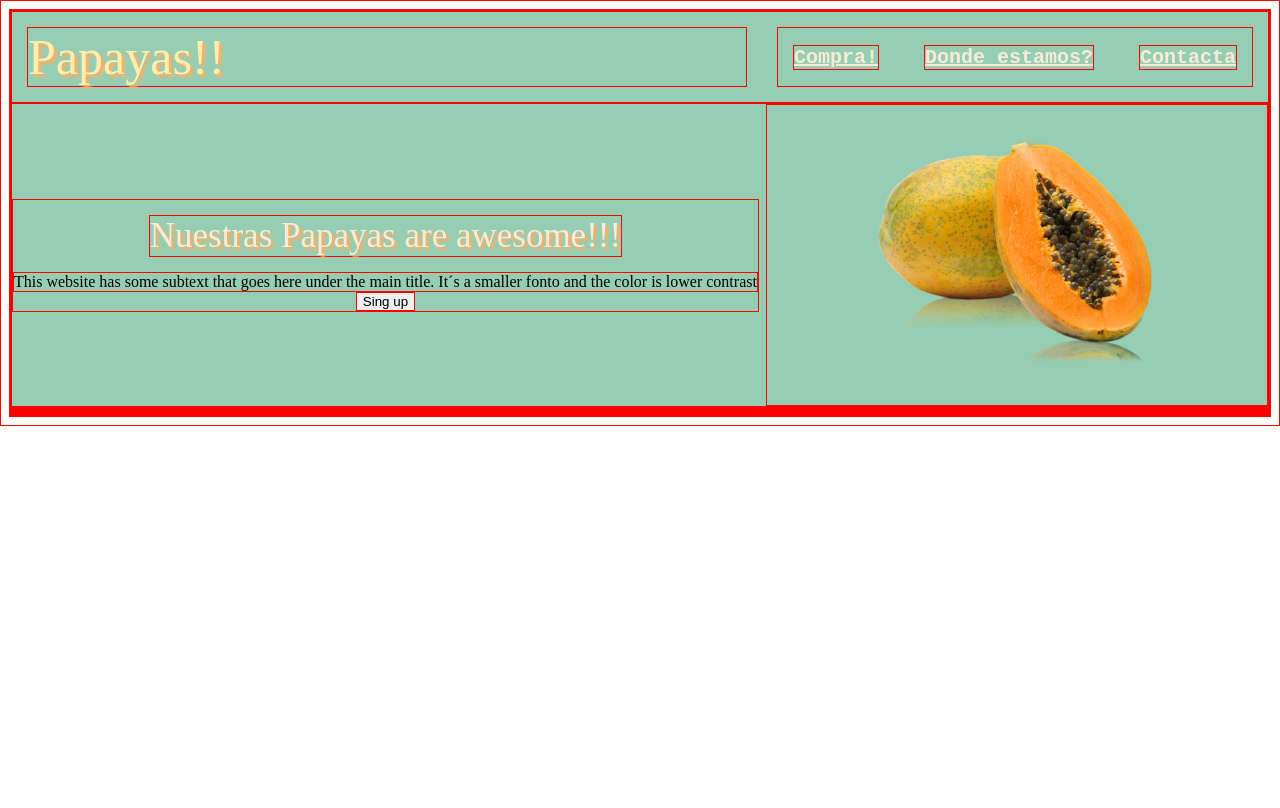
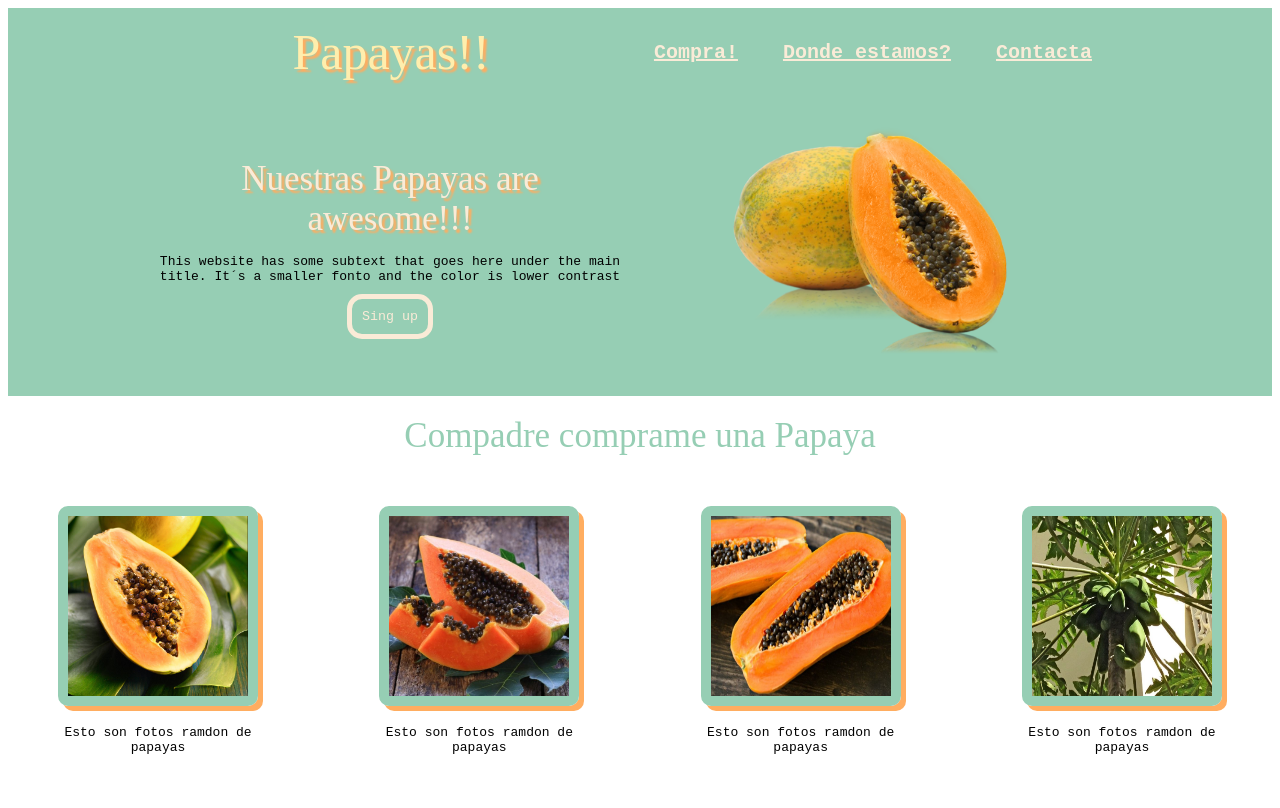
Before and after one commit to Gaelyazmara/Landing-Page-2, a plain HTML site: page index.html in a window 1280 px wide. Drawn offline with Linux system fonts and the light colour scheme; a web font is replaced by a local one.

Commit message:
Finalizada div class Information

```diff
--- a/Style.css
+++ b/Style.css
@@ -1,7 +1,9 @@
- *{border: solid red 1px}
+  {border: solid red 1px}
 
-
-
+* {
+    font-family: monospace;
+    box-sizing: border-box;
+}
 
 
 /* Main css */
@@ -9,49 +11,93 @@
 .Header, .Hero {
     display: flex;
     background-color: #96CEB4;
+    padding:0px 150px;
+
 }
 .Logo, .Main-text {
     font-family: 'Wendy One';
     color: #FFEEAD ;
     text-shadow: 3px 3px 2px #FFAD60;
-
-    Margin: 15px;
+        Margin: 15px;
 }
-
 .Logo {
     font-size: 50px;
     flex: 1;
+    text-align:center;
 }
 .Main-text {
     font-size: 35px;
     color:antiquewhite;
     text-align: center;
 }
-
 .Links, a{
     display: flex;
     align-items: center;
     gap: 15px;
-    font-family: monospace;
     color:antiquewhite;
     font-size: 20px;
     font-weight: 800;
     margin: 15px;
 }
-
 .Hero {
     display: flex;
     justify-content: space-between;
     align-items: center;
-}
+    }
 .Left {
     display: flex;
     flex-direction: column;
     justify-items: center;
     align-items: center;
-}
+    text-align: center;
+    }
 .Papaya {
     height: 300px;
     padding-left: 100px;
     padding-right: 100px;
 }
+.buttonpapaya {
+    padding: 10px;
+    background-color: transparent;
+    border:solid antiquewhite 5px;
+    border-radius: 15px;
+    color: antiquewhite;
+    margin-top:10px ;
+    margin-bottom: 10px;
+}
+
+/* Information css */
+
+.Container {
+    display: flex;
+    flex-wrap: wrap;
+    justify-content:space-between;
+    padding: 50px;
+    gap: 30px;
+}
+.Informationheader {
+    font-family:'Wendy One' ;
+    color: #96CEB4;
+    font-size: 35px;
+    text-align: center;
+    margin-top: 20px;
+}
+.Papayas {
+width: 200px;
+height: 200px;
+border: #96CEB4 solid 10px;
+border-radius: 10px;
+box-shadow: #FFAD60 5px 5px 0px;
+}
+
+.Pequeñotexto {
+    width: 200px;
+    padding-top: 15px;
+    text-align: center;
+}
+
+/* Quote css */
+
+.Quote {
+    background-color: #FFAD60
+}
--- a/index.html
+++ b/index.html
@@ -24,14 +24,41 @@
             <div class="Left">
                 <div class="Main-text">Nuestras Papayas are awesome!!!</div>
                 <div class="Secundary-text">This website has some subtext that goes here under the main title. It´s a smaller fonto and the color is lower contrast</div>
-                <button>Sing up</button>
+                <button class="buttonpapaya">Sing up</button>
             </div>
             <img class="Papaya" src="Images/papaya.png" alt="Papaya">
-
         </div>
     </div>
 
     <div class="Information">
+        <div class="Informationheader">Compadre comprame una Papaya</div>
+
+        <div class="Container">
+            <div class="Info">
+                <img class="Papayas" src="Images/papaya1.jpg" alt="">
+                <div class="Pequeñotexto">Esto son fotos ramdon de papayas</div>
+            </div>
+            <div class="Info">
+                <img class="Papayas" src="Images/papaya2.jpg" alt="">
+                <div class="Pequeñotexto">Esto son fotos ramdon de papayas
+                </div>
+            </div>
+            <div class="Info">
+                <img class="Papayas" src="Images/papaya3.jpg" alt="">
+                <div class="Pequeñotexto">
+                    Esto son fotos ramdon de papayas
+                </div>
+            </div>
+            <div class="Info">
+                <img class="Papayas" src="Images/papaya4.jpeg" alt="">
+                <div class="Pequeñotexto">Esto son fotos ramdon de papayas</div>
+            </div>
+
+
+
+
+
+        </div>
 
     </div>
 
```
Also changed, not shown: Images/papaya1.jpg (added), Images/papaya2.jpg (added), Images/papaya3.jpg (added), Images/papaya4.jpeg (added).
